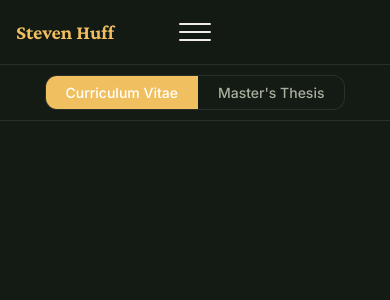
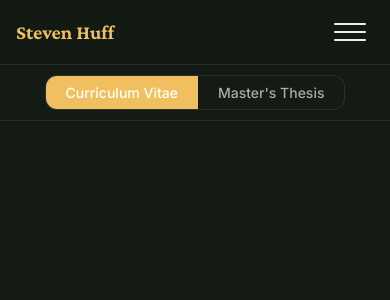
Before and after one commit to shuff57/steven, a Next.js app: page /documents in a window 390 px wide. Shown: the top 300 px of the page. Built offline with nearby package versions, Linux system fonts and the light colour scheme.

Commit message:
fix: pin hamburger/right nav to grid column 3 so it stays right-aligned when center nav is hidden

```diff
--- a/src/components/ui/Navigation.tsx
+++ b/src/components/ui/Navigation.tsx
@@ -93,7 +93,7 @@ export function Navigation() {
         </div>
 
         {/* Right: Documents dropdown (desktop) + hamburger (mobile) */}
-        <div className="flex items-center gap-3" style={{ justifySelf: 'end' }}>
+        <div className="flex items-center gap-3" style={{ justifySelf: 'end', gridColumn: 3 }}>
           <div ref={dropdownRef} className="hidden lg:block" style={{ position: 'relative' }}>
             {/* Trigger */}
             <button
```
